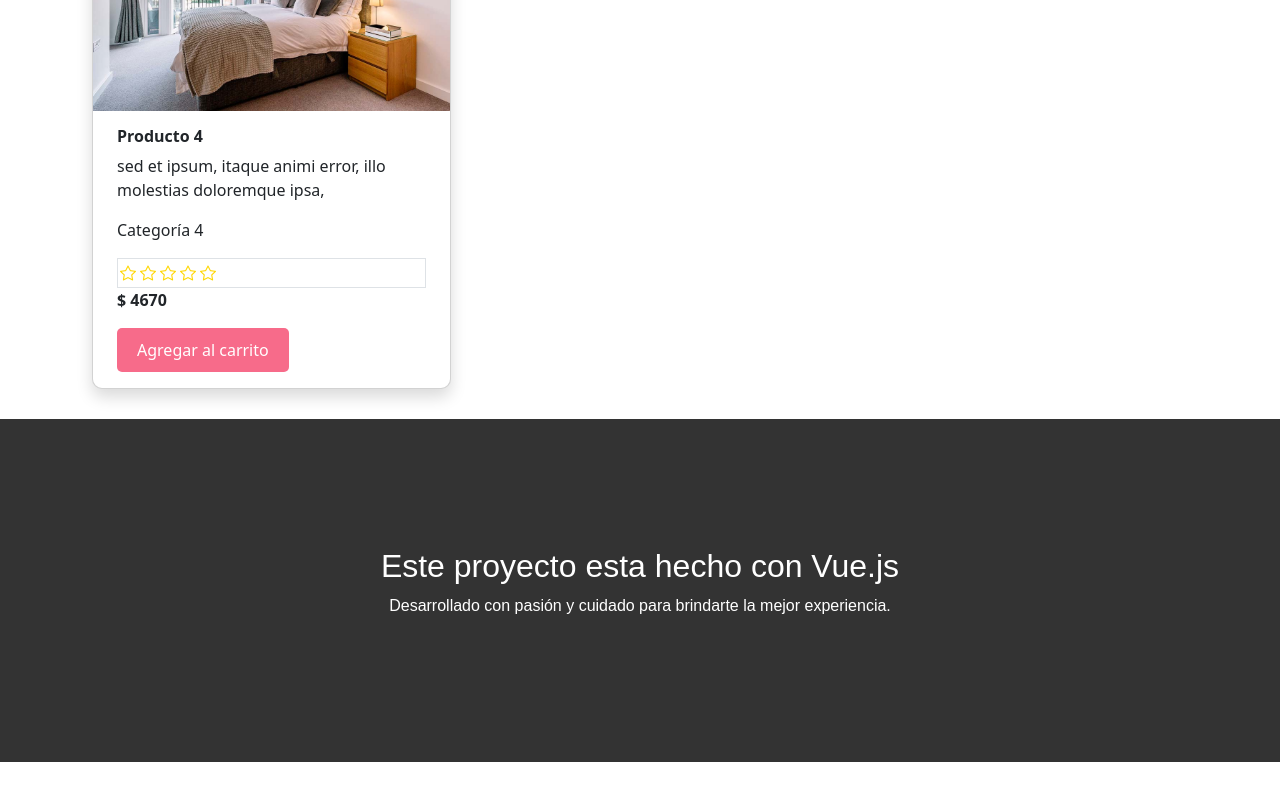
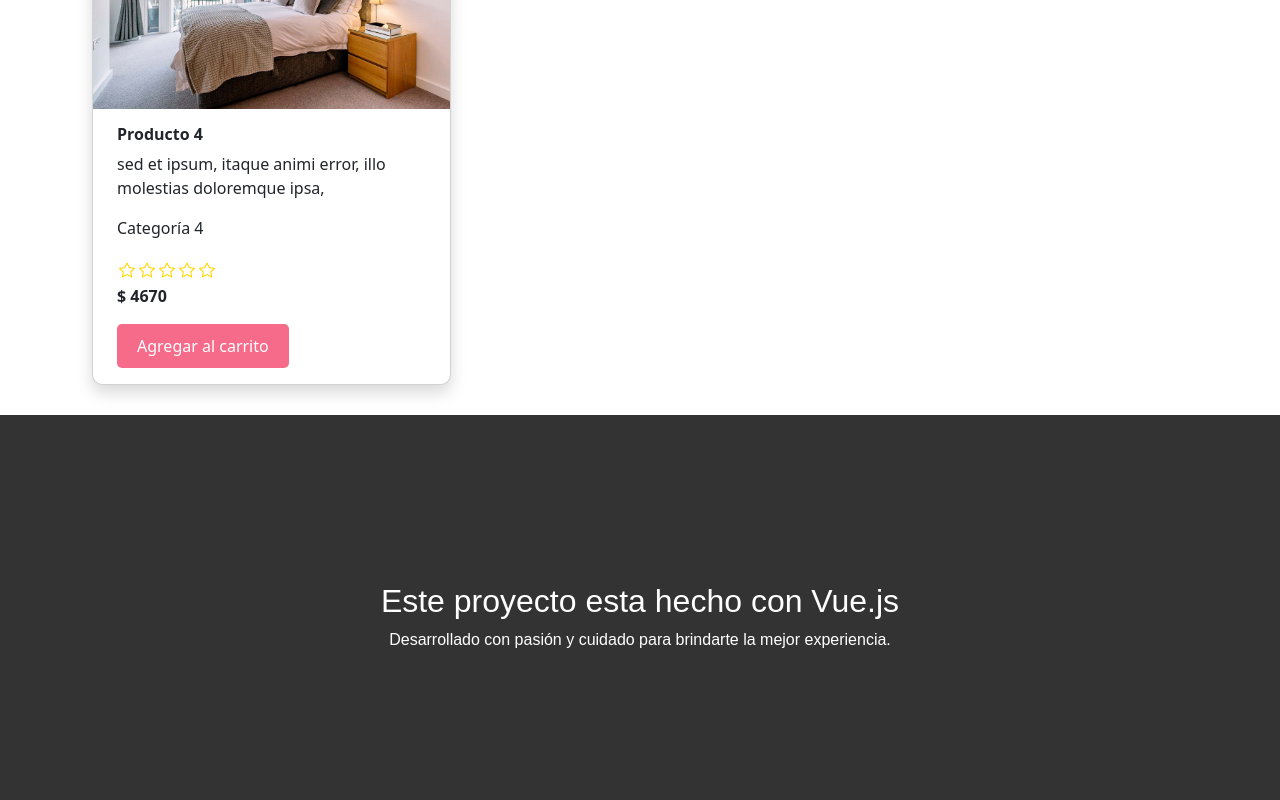
Before and after one commit to torco34/ecommercevue, a Vue app: page /store in a window 1280 px wide. Shown: the part 1022-1822 px from the top of the page. Before the commit the page ends 1784 px from the top, so only its background shows below. Built offline with nearby package versions, Linux system fonts and the light colour scheme; what bootstrap-vue-next would draw is missing.

Commit message:
Precio sumando

```diff
--- a/src/components/CartPreview.vue
+++ b/src/components/CartPreview.vue
@@ -34,10 +34,8 @@
       <div class="p-5 d-grid justify-content-center">
         <h4 v-if="item" class="fw-bold">{{ item.name }}</h4>
         <p v-if="item">{{ item.description }}</p>
-        <p v-if="item" class="fw-bold">Precio: {{ item.price }}</p>
-        <!-- <p  class="fw-bold">Precio aaa: ${{ productId }}</p>
-        <p  class="fw-bold">Precio: ${{ productName }}</p>
-        <p  class="fw-bold">Precio cc: ${{ productPrice }}</p> -->
+        <p v-if="item" class="fw-bold">Precio:{{ item.price }}</p>
+
         <div>
           <CustomButton @click="addToCart"> Agregar al carrito </CustomButton>
         </div>
@@ -68,6 +66,7 @@ const sizes = ref(["L", "M", "S", "XL"]);
 const fetchItem = async () => {
   try {
     const response = await PostService.fetchById(itemId);
+    console.log(itemId)
     item.value = response;
   } catch (error) {
     console.error("Error fetching item:", error);
@@ -99,14 +98,14 @@ const addToCart = () => {
 onMounted(fetchItem);
 </script>
 
-<style lang="scss">
+<style lang="scss" scoped>
 .containerPreview {
   font-family: "Roboto", sans-serif;
   color: $gray;
 }
 
 .lineaDercor {
-  color: $terracotta;
+  color: red;
 }
 
 .fondoCard {
@@ -116,18 +115,18 @@ onMounted(fetchItem);
 
 .selected-size {
   background-color: $blanco;
-  color: $terracotta;
+  color: red;
   cursor: pointer;
 }
 
 .co:hover {
   background-color: $blanco;
-  color: $terracotta;
+  color: red;
   cursor: pointer;
 }
 
 .custom-toast {
-  background-color: $terracotta !important;
+  background-color: red !important;
   /* Cambia esto según tus necesidades */
   color: #ffffff !important;
 }
--- a/src/components/ColeccionHogar.vue
+++ b/src/components/ColeccionHogar.vue
@@ -92,7 +92,11 @@ const images = ref([
 ]);
 
 const handleAddToCart = (product) => {
-  store.dispatch('addToCart', product);
+  const productToAdd = {
+    ...product,
+    quantity: 1,
+  };
+  store.dispatch('addToCart', productToAdd);
   toast.success("Producto agregado al carrito exitosamente!");
 
   console.log(`Producto añadido al carrito: ${product.name}`);
--- a/src/components/ColeccionMuebles.vue
+++ b/src/components/ColeccionMuebles.vue
@@ -93,7 +93,12 @@ const images = ref([
 ]);
 
 const handleAddToCart = (product) => {
-  store.dispatch('addToCart', product);
+  const productToAdd = {
+    ...product,
+    quantity: 1,
+  };
+
+  store.dispatch('addToCart', productToAdd);
   toast.success("Producto agregado al carrito exitosamente!");
 
   console.log(`Producto añadido al carrito: ${product.name}`);
--- a/src/components/CustomCard.vue
+++ b/src/components/CustomCard.vue
@@ -6,7 +6,7 @@
       <h5 class="card-title fs-6 fw-bold">{{ name }}</h5>
       <p class="card-text">{{ description }}</p>
       <p class="text-dark">{{ category }}</p>
-      <div class="rating border" v-if="showRating">
+      <div class="rating" v-if="showRating">
        <i  v-for="star in 5" :key="star" @click="setRating(star)" class="bi "
           :class="star <= rating ? 'bi-star-fill' : 'bi-star'"></i>
      </div>
@@ -55,21 +55,15 @@ const router = useRouter();
 const rating = ref(0);
 
 const handleAddToCart = () => {
-  emit('add-to-cart', {
-    id: props.id,
-    product: props.product,
-    name: props.name,
-    price: props.price,
-    imageUrl: props.imageUrl,
-    category: props.category
-
-  });
+  emit('add-to-cart', { id: props.id,  product: props.product, name: props.name, price: props.price, imageUrl: props.imageUrl});
   console.log(`Added to cart: ${props.name}`);
 
 
   if (props.category === 'Dama') {
     router.push(`/items/${props.id}`);
   }
+
+
 };
 
 const setRating = (star) => {
@@ -84,9 +78,7 @@ const setRating = (star) => {
   flex-direction: column;
   overflow: hidden;
   border-radius: 10px;
-  box-shadow: 0 4px 8px rgba(0, 0, 0, 0.4);
-
-
+  box-shadow: 0 4px 8px rgba(0, 0, 0, 0.1);
 }
 
 .card-img-top {
--- a/src/components/ProductGalleryStore.vue
+++ b/src/components/ProductGalleryStore.vue
@@ -83,9 +83,11 @@ const images = ref([
 
 
 const addToCart = (product) => {
-
-  store.dispatch('addToCart', product); // Envía todo el objeto del producto al carrito
-  console.log(`Producto añadido al carrito: ${product.title}`);
+  const productToAdd = {
+    ...product,
+    quantity: 1,
+  };
+  store.dispatch('addToCart', productToAdd); // Envía todo el objeto del producto al carrito
   toast.success(`El producto ${product.name}  se agregado al carrito`, {
       toastClassName: "success-toast",
     });
@@ -105,12 +107,12 @@ const addToCart = (product) => {
   background-color: #fff;
   border-radius: 10px;
 }
-
-
-/* .error-toast {
+.error-toast {
   background-color: red !important;
   /* Color de fondo para errores *
   color: white !important;
   /* Color de texto para errores */
-/* }  */
+}
+
+
 </style>
--- a/src/components/header/FooterSite.vue
+++ b/src/components/header/FooterSite.vue
@@ -17,7 +17,7 @@
   text-align: center;
   margin-top: 20px;
   background-color: #333;
-  padding: 10%;
+  padding: 13%;
 
   margin-bottom: 0;
 }
--- a/src/service/PostService.js
+++ b/src/service/PostService.js
@@ -1,16 +1,13 @@
 // src/service/PostService.js
+import axios from "axios";
 
-import axios from "axios";
-import { API } from "@/config/ConfigPosts";
-// const API_URL = "http://localhost:3000/api/items";
-
+const API_URL = "http://localhost:3000/api/items";
 
 class PostService {
   // Método para obtener todos los ítems
   async fetchAll() {
     try {
-      const response = await axios.get(`${API}api/items`);
-
+      const response = await axios.get(API_URL);
       return response.data;
     } catch (error) {
       console.error("Error al obtener los ítems:", error);
@@ -19,7 +16,7 @@ class PostService {
   }
 
   async fetchById(id) {
-    const response = await axios.get(`${API}/${id}`);
+    const response = await axios.get(`${API_URL}/${id}`);
     console.log(response.data, "rolktrlg service");
     return response.data;
   }
--- a/src/store/index.js
+++ b/src/store/index.js
@@ -12,7 +12,10 @@ const store = createStore({
         (cartItem) => cartItem.id === item.id && cartItem.size === item.size
       );
       if (existingItem) {
-        existingItem.quantity += item.quantity; // grega
+        if (item.quantity) {
+          existingItem.quantity += item.quantity;
+        }
+        // existingItem.quantity += item.quantity; // grega
       } else {
         state.cart.push(item); // suma si esta
       }
```
